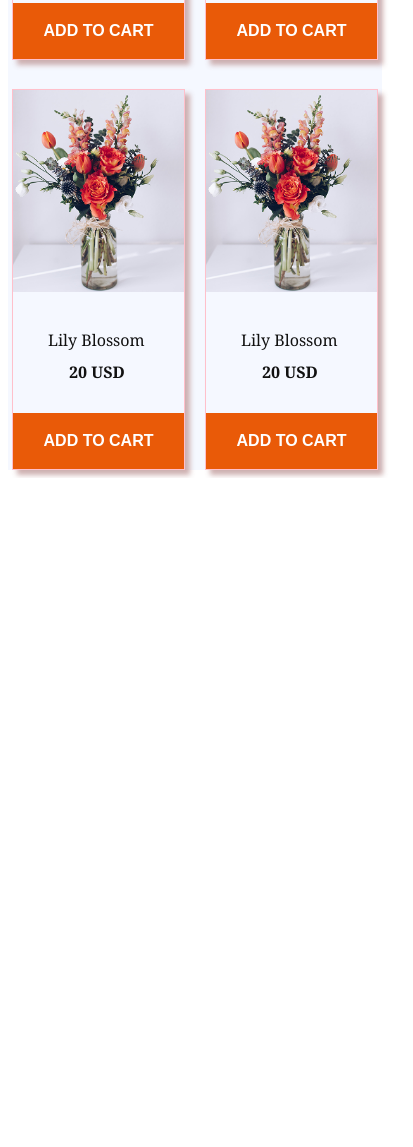
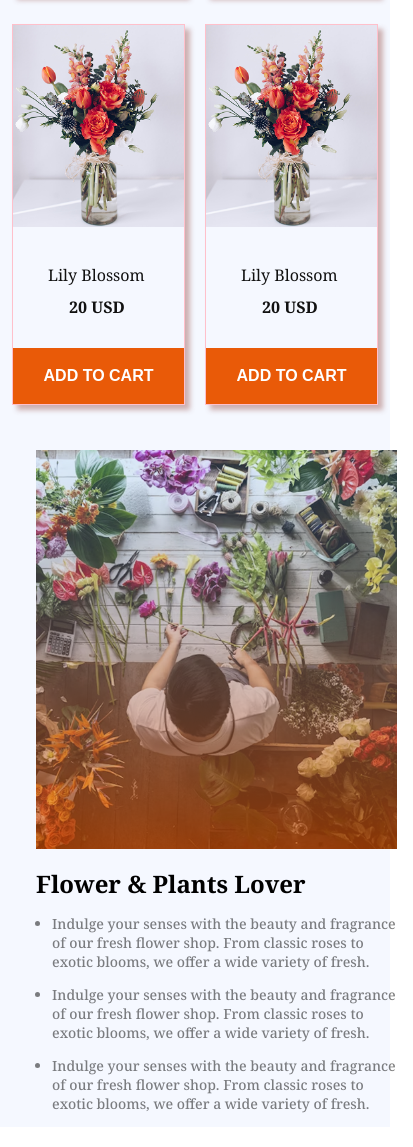
Before and after one commit to FarabyKhan/B12A02-Responsive-Flowers-portfolio, a plain HTML site: page index.html in a window 390 px wide. Shown: the part 2247-3394 px from the top of the page, 413 px wide, since content can reach past the window. Before the commit the page ends 2725 px from the top, so only its background shows below. Drawn offline with Linux system fonts and the light colour scheme.

Commit message:
add flower section

```diff
--- a/index.html
+++ b/index.html
@@ -1,6 +1,6 @@
-
 <!DOCTYPE html>
 <html lang="en">
+
 <head>
     <meta charset="UTF-8">
     <meta name="viewport" content="width=device-width, initial-scale=1.0">
@@ -8,10 +8,11 @@
     <link rel="stylesheet" href="./style/flower.css">
     <script src="https://kit.fontawesome.com/aec57d4619.js" crossorigin="anonymous"></script>
 </head>
+
 <body class="noto-serif-font bg-light">
     <div class="page-contents">
         <header class="contents">
-            <!-- <div class="contents"> -->
+
             <nav class="navbar">
                 <img src="./assets/logo.png" alt="">
                 <div class="nav-container">
@@ -20,19 +21,20 @@
                         <li id="shop">Shop</li>
                         <li id="about">About us</li>
                     </ul>
-                <i id="cart-icon" class="fa-solid fa-cart-shopping">    Cart  ($56)</i>
+                    <i id="cart-icon" class="fa-solid fa-cart-shopping"> Cart ($56)</i>
                 </div>
             </nav>
-            <!-- </div> -->
-        <!-- <div class="contents"> -->
+
             <div class="banner">
                 <div class="banner-content">
                     <h2 class="banner-title">ALWAYS <span class="FF">FRESH <br> FLOWERS</span></h2>
-                <p class="banner-description">Indulge your senses with the beauty and fragrance of  our fresh flower shop. From classic roses to exotic  blooms, we offer a wide variety of fresh flowers that are perfect for any occasion. </p>
+                    <p class="banner-description">Indulge your senses with the beauty and fragrance of our fresh flower
+                        shop. From classic roses to exotic blooms, we offer a wide variety of fresh flowers that are
+                        perfect for any occasion. </p>
                 </div>
                 <img class="banner-img" src="./assets/hero-flower.png" alt="">
             </div>
-        <!-- </div> -->
+
 
 
         </header>
@@ -40,7 +42,9 @@
         <main class="contents ">
             <section class="card-section">
                 <h2 class="card-section-title">Our <span class="ct"> Plants</span></h2>
-            <p class="card-description">Indulge your senses with the beauty and fragrance of our fresh flower shop.<span class="centered-line">From classic roses to exotic blooms, we offer a wide variety of fresh.</span></p>
+                <p class="card-description">Indulge your senses with the beauty and fragrance of our fresh flower
+                    shop.<span class="centered-line">From classic roses to exotic blooms, we offer a wide variety of
+                        fresh.</span></p>
                 <div class="card">
                     <!-- card-1 -->
                     <div class="card-container">
@@ -116,6 +120,30 @@
                     </div>
                 </div>
             </section>
+
+            <section class="flower-section">
+                <div class="flower-image">
+                    <img class="flower-profile-pic" src="./assets/flower-store.png" alt="">
+                    <img class="badge" src="./assets/trusted-badge.png" alt="">
+                </div>
+                <div class="flower-text">
+                    <h3 class="section-title">Flower & Plants Lover</h3>
+                    <ul>
+                        <li>
+                            <p>Indulge your senses with the beauty and fragrance of our fresh flower shop. From classic
+                                roses to exotic blooms, we offer a wide variety of fresh.</p>
+                        </li>
+                        <li>
+                            <p>Indulge your senses with the beauty and fragrance of our fresh flower shop. From classic
+                                roses to exotic blooms, we offer a wide variety of fresh.</p>
+                        </li>
+                        <li>
+                            <p>Indulge your senses with the beauty and fragrance of our fresh flower shop. From classic
+                                roses to exotic blooms, we offer a wide variety of fresh.</p>
+                        </li>
+                    </ul>
+                </div>
+            </section>
         </main>
 
         <footer>
@@ -124,4 +152,5 @@
     </div>
 
 </body>
+
 </html>
--- a/style/flower.css
+++ b/style/flower.css
@@ -9,7 +9,9 @@
   font-variation-settings:
     "wdth" 100;
 }
-
+body{
+    margin: 0;
+}
 .page-contents{
     max-width: 1440px;
     margin: 0 auto;
@@ -98,7 +100,7 @@
         display: grid;
         grid-template-columns: repeat(1, 1fr);
         place-items: center;
-        margin-top: 120px ;
+        margin: 120px 0 210px;
 
     }
     .card{
@@ -165,7 +167,48 @@
         border: none;
 
     }
+/* features section related styles */
+    .flower-section{
+        display: flex;
+        align-items: center;
+        justify-content: center;
+        gap: 3.95rem;
+    }
 
+  .flower-image{
+    position: relative;
+    width: 100%;
+    max-width: 540px;
+  }
+  .flower-profile-pic{
+    height: 597px;
+    width: 100%;
+    display: block;
+  }
+  .badge{
+    height: 286px;
+    max-width: 286px;
+    top: -125px;
+    right: -85px;
+    position: absolute;
+     filter: drop-shadow(-4px 10px 4px rgba(0, 0, 0, 0.25));
+      z-index: 10;
+  }
+    .flower-text{
+        max-width: 540px;
+        padding: 38px 0;
+    }
+    .section-title{
+        font-size:3.125rem ;
+        font-weight: bold;
+        color:#000000 ;
+        margin: 0px;
+    }
+    .flower-text ul {
+         font-size:1.360rem ;
+        font-weight: 400;
+        color:rgba(0, 0, 0, 0.5) ;
+    }
 
  @media screen and (max-width:567px) {
     .contents{
@@ -227,6 +270,9 @@
         object-fit: cover;
      }
      /* Card Section */
+     .card-section{
+        margin: 45px 0 ;
+     }
     .card-section-title{
         font-size: 1.7rem;
         font-weight: bold;
@@ -295,4 +341,41 @@
         border: none;
 
     }
+    /* Flower Section  */
+    .badge{
+        display: none;
+    }
+      .flower-section {
+    max-width: 361px;
+    width: 100%;
+    margin:20px;
+    padding: 0 16px;
+    display: flex;
+    justify-content: center;
+    flex-direction: column;
+    align-items: center;
+    text-align: center;
+    gap: 0;
+
+  }
+    .flower-profile-pic {
+     height: auto;
+    width: 100%;
+  }
+   .flower-text{
+        max-width: 361px;
+        padding:0;
+    }
+  .section-title{
+    font-size: 1.5rem;
+    font-weight: bold ;
+    text-align: left;
+    margin-top: 18px;
+  }
+   .flower-text ul {
+   font-size:0.875rem ;
+   font-weight: 500;
+    padding-left: 1rem;
+    text-align: left;
+  }
 }
```
Lines whose indentation alone changed are shown as unchanged.
